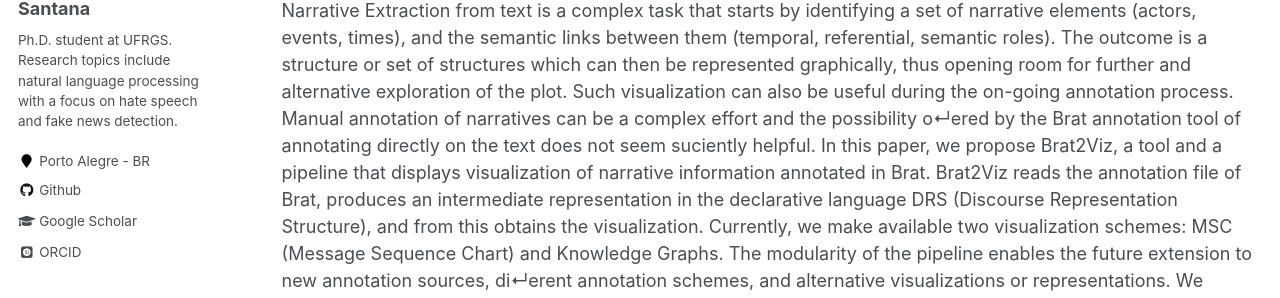
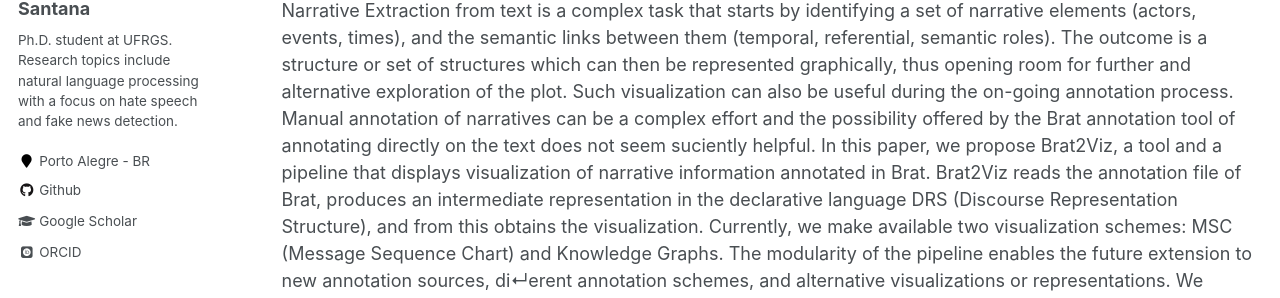
Before and after one commit to brendasalenave/brendasalenave.github.io, a Jekyll site: the page built from _pages/publications.md, in a window 1280 px wide and 900 px high, scrolled down 1216 px. Shown: the part 260-558 px from the top of the window. Built offline with Jekyll 4.4.1, drawn with Linux system fonts in a browser that asks for light colours; some web fonts are replaced; some of the changed text lies outside the part shown.

Commit message:
Update brat2viz.md

```diff
--- a/_publications/brat2viz.md
+++ b/_publications/brat2viz.md
@@ -7,7 +7,7 @@ links between them (temporal, referential, semantic roles). The outcome is a str
 graphically, thus opening room for further and alternative exploration
 of the plot. Such visualization can also be useful during the on-going
 annotation process. Manual annotation of narratives can be a complex
-effort and the possibility o↵ered by the Brat annotation tool of annotating directly on the text does not seem suciently helpful. In this
+effort and the possibility offered by the Brat annotation tool of annotating directly on the text does not seem suciently helpful. In this
 paper, we propose Brat2Viz, a tool and a pipeline that displays visualization of narrative information annotated in Brat. Brat2Viz reads the
 annotation file of Brat, produces an intermediate representation in the
 declarative language DRS (Discourse Representation Structure), and from this obtains the visualization. Currently, we make available two visualization schemes: MSC (Message Sequence Chart) and Knowledge
@@ -23,7 +23,7 @@ Narrative Extraction from text is a complex task that starts by identifying a se
 links between them (temporal, referential, semantic roles). The outcome is a structure or set of structures which can then be represented
 graphically, thus opening room for further and alternative exploration
 of the plot. Such visualization can also be useful during the on-going
-annotation process. Manual annotation of narratives can be a complex effort and the possibility o↵ered by the Brat annotation tool of annotating directly on the text does not seem suciently helpful. In this
+annotation process. Manual annotation of narratives can be a complex effort and the possibility offered by the Brat annotation tool of annotating directly on the text does not seem suciently helpful. In this
 paper, we propose Brat2Viz, a tool and a pipeline that displays visualization of narrative information annotated in Brat. Brat2Viz reads the
 annotation file of Brat, produces an intermediate representation in the declarative language DRS (Discourse Representation Structure), and from this obtains the visualization. Currently, we make available two visualization schemes: MSC (Message Sequence Chart) and Knowledge Graphs. The modularity of the pipeline enables the future extension to new annotation sources, di↵erent annotation schemes, and alternative visualizations or representations. We illustrate the pipeline using examples from an European Portuguese news corpus.
 
```
